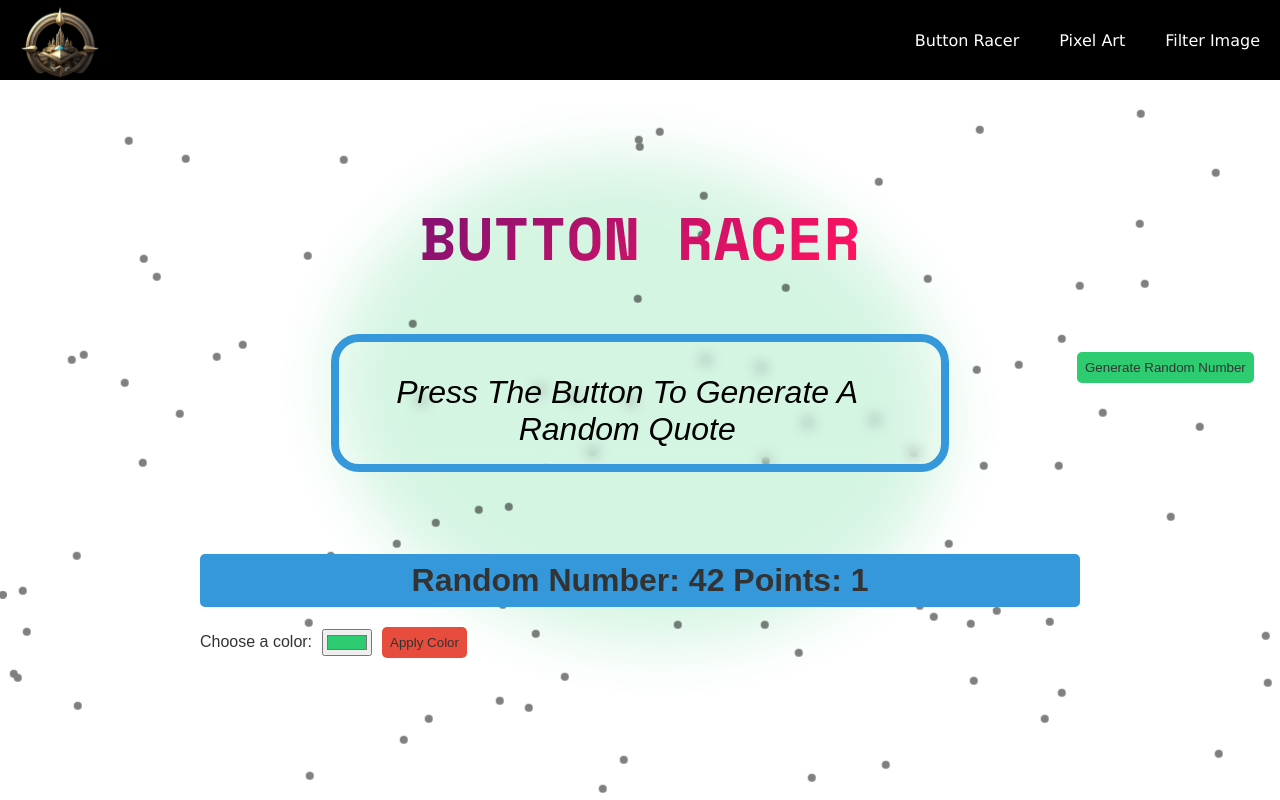
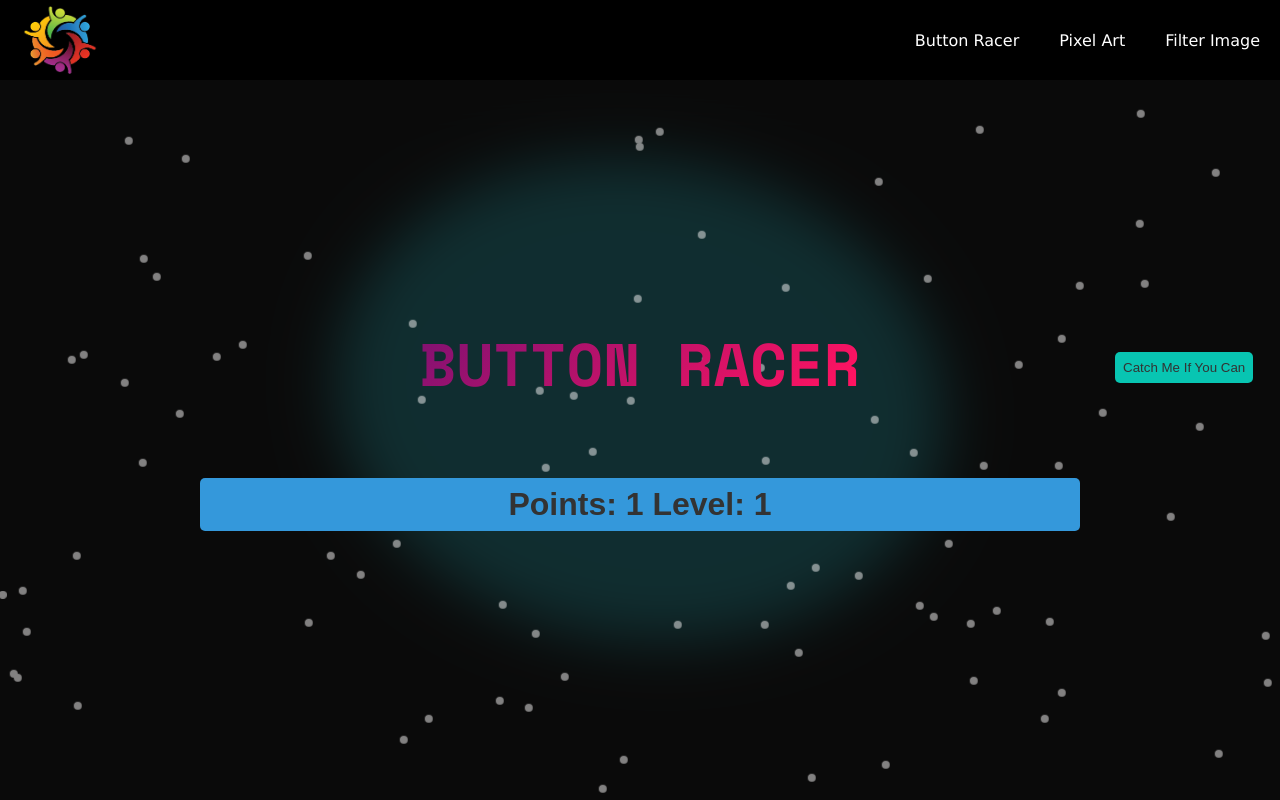
Before and after one commit to GDSC-NMIMS-MPSTME-Mumbai/project-mirage, a Flask app: page / in a window 1280 px wide. Run offline with Flask 3, Linux system fonts and the light colour scheme.

Commit message:
Bug fixes and improvements (#13)
Commit #10: by @naitiklodha

```diff
--- a/static/js/index.js
+++ b/static/js/index.js
@@ -1,84 +1,47 @@
-const randomNumberElement = document.getElementById("random-number");
 const pointsElement = document.getElementById("points"); // Get the new span
-const generateButton = document.getElementById("generate-button");
+const levelElement = document.getElementById("level"); // Get the new span
+const gameButton = document.getElementById("game-button");
 const colorButton = document.getElementById("color-button");
+const containerWidth = document.body.offsetWidth;
+const containerHeight = document.body.offsetHeight;
+const buttonWidth = gameButton.offsetWidth;
+const buttonHeight = gameButton.offsetHeight;
 let points = 0;
+let level = 1;
 let timerId = null;
 let particleNum = 0;
 
-function fetchRandomNumber() {
-	fetch(generateRandomUrl)
-		.then((response) => response.text())
-		.then((data) => {
-			randomNumberElement.innerText = data;
-			moveButton();
-		})
-		.catch((error) => console.error("Error:", error));
+function moveRandom() {
+  const randomX = Math.floor(Math.random() * (containerWidth - buttonWidth));
+  const randomY = Math.floor(Math.random() * (containerHeight - buttonHeight));
+  gameButton.style.top = `${randomY}px`;
+  gameButton.style.left = `${randomX}px`;
 }
 
 function moveButton() {
-	const containerWidth = document.body.offsetWidth;
-	const containerHeight = document.body.offsetHeight;
-	const buttonWidth = generateButton.offsetWidth;
-	const buttonHeight = generateButton.offsetHeight;
-
   const randomX = Math.floor(Math.random() * (containerWidth - buttonWidth));
   const randomY = Math.floor(Math.random() * (containerHeight - buttonHeight));
 
-	generateButton.style.top = `${randomY}px`;
-	generateButton.style.left = `${randomX}px`;
+  gameButton.style.top = `${randomY}px`;
+  gameButton.style.left = `${randomX}px`;
 
   points++;
-	particleNum++;
-
-	pointsElement.innerText = points; // Update the points
-
-	for (let i = 0; i < points * 5; i++) {
-		const particle = document.createElement("div");
-		particle.classList.add("particle");
-		particle.style.left = `${Math.random() * 100}vw`;
-		particle.style.top = `${Math.random() * 100}vh`;
-		particlesContainer.appendChild(particle);
-	}
-
-	if (points === 15 && timerId === null) {
+  if (points % 5 == 0) {
+    level++;
+    if (points === 5 && timerId === null) {
       timerId = setInterval(() => {
-			const randomX = Math.floor(
-				Math.random() * (containerWidth - buttonWidth)
-			);
-			const randomY = Math.floor(
-				Math.random() * (containerHeight - buttonHeight)
-			);
-			changeColor();
-			generateButton.style.top = `${randomY}px`;
-			generateButton.style.left = `${randomX}px`;
-			const randomColor = getRandomColor(); // Get a random color
-			document.getElementById("color-input").value = randomColor; // Set the color input value
-			changeColor();
-		}, 800);
+        moveRandom();
+      }, 4000);
+    } else {
+      clearInterval(timerId);
+      timerId = setInterval(() => {
+        moveRandom();
+      }, (8000 / level));
     }
   }
 
-function getRandomColor() {
-	const r = Math.floor(Math.random() * 256)
-		.toString(16)
-		.padStart(2, "0");
-	const g = Math.floor(Math.random() * 256)
-		.toString(16)
-		.padStart(2, "0");
-	const b = Math.floor(Math.random() * 256)
-		.toString(16)
-		.padStart(2, "0");
-	return `#${r}${g}${b}`;
-}
-
-function changeColor() {
-	const colorInput = document.getElementById("color-input").value;
-
-	if (colorInput) {
-		generateButton.style.backgroundColor = colorInput;
-		colorButton.style.backgroundColor = colorInput;
-	}
+  pointsElement.innerText = points; // Update the points
+  levelElement.innerText = level;
 }
 
 // Create and append particles to the document
@@ -91,57 +54,13 @@ for (let i = 0; i < 100; i++) {
   particlesContainer.appendChild(particle);
 }
 
-fetchRandomNumber();
+moveButton();
 
 //Creating a function change background color randomly on button click
 const button = document.querySelector("#generate-button");
 let background = document.querySelector("body");
 
 let backgroundBlob = document.getElementById("blob");
-
-button.addEventListener("click", () => {
-	let math1 = Math.floor(Math.random() * 256);
-	let math2 = Math.floor(Math.random() * 256);
-	let math3 = Math.floor(Math.random() * 256);
-	let math4 = Math.floor(Math.random() * 256);
-
-	background.style.background = `rgb(${math1}, ${math2}, ${math3}, ${
-		math4 / 255
-	})`;
-
-	// Convert the background color to HSL
-	let [h, s, l] = rgbToHsl(math1, math2, math3);
-
-	// Manually adjust the hue, saturation, and lightness for the blob color
-	let blobHue = h + 0.05; // Shift the hue by   5%
-	let blobSaturation = Math.max(s + 0.2, 0.5); // Increase the saturation by   20%
-	let blobLightness = l - 0.1; // Reduce the lightness by   10%
-
-	// Convert the adjusted HSL values back to RGB
-	let [r, g, b] = hslToRgb(blobHue, blobSaturation, blobLightness);
-
-	// Apply the new blob color
-	backgroundBlob.style.background = `rgba(${r}, ${g}, ${b}, ${math4 / 255})`;
-});
-
-//creating random quote on button click
-let output = document.querySelector("#output");
-let quote = [
-	"The greatest glory in living lies not in never falling, but in rising every time we fall. -Nelson Mandela",
-	'"The way to get started is to quit talking and begin doing."" -Walt Disney',
-	'"Your time is limited, so dont waste it living someone elses life. Dont be trapped by dogma – which is living with the results of other peoples thinking." -Steve Jobs',
-	'"If life were predictable it would cease to be life, and be without flavor." -Eleanor Roosevelt',
-	'"If you set your goals ridiculously high and its a failure, you will fail above everyone elses success." -James Cameron',
-	'"Life is what happens when youre busy making other plans." -John Lennon',
-	'"Spread love everywhere you go. Let no one ever come to you without leaving happier." -Mother Teresa',
-	'"When you reach the end of your rope, tie a knot in it and hang on." -Franklin D. Roosevelt',
-	'"Always remember that you are absolutely unique. Just like everyone else." -Margaret Mead',
-	'"Dont judge each day by the harvest you reap but by the seeds that you plant." -Robert Louis Stevenson',
-];
-button.addEventListener("click", () => {
-	let random_quote = quote[Math.floor(Math.random() * quote.length)];
-	output.innerHTML = random_quote;
-});
 
 let blob = document.getElementById("blob");
 
--- a/static/js/pixel-art.js
+++ b/static/js/pixel-art.js
@@ -4,6 +4,8 @@ const gridSizeSlider = document.getElementById("gridSizeSlider");
 let currentColor = "black";
 let isMouseDown = false;
 let gridSize = 16; // Default grid size
+let download = document.getElementById("downloadBtn");
+download.addEventListener("click", downloadImage);
 
 // Function to create the grid of pixels
 function createPixels(size) {
@@ -62,6 +64,10 @@ gridSizeSlider.addEventListener("input", (event) => {
     gridSizeDisplay.textContent = `${gridSize}x${gridSize}`;
   }
 });
+function downloadImage() {
+  alert("Work in Progress.....")
+
+}
 
 // Event listener for the color selection mode button
 // Event listener for the color selection mode button
--- a/static/styles/index.css
+++ b/static/styles/index.css
@@ -8,6 +8,7 @@ body {
   justify-content: center;
   width: 100%;
   height: 100vh;
+  background: #111;
   font-family: 'Arial', sans-serif;
   position: relative;
 }
@@ -33,7 +34,7 @@ body {
 #blob {
   width: 30em;
   aspect-ratio: 1/1;
-  background-color: #2ecc71;
+  background-color: #2ec1cc;
   position: absolute;
   border-radius: 50%;
   -moz-animation: rotateBlob 10s infinite;
@@ -62,7 +63,7 @@ body::before {
   right: 0;
   bottom: 0;
   left: 0;
-  background: rgba(255, 255, 255, 0.8);
+  background: rgba(9, 9, 9, 0.8);
   z-index: 0;
 }
 
@@ -81,27 +82,12 @@ body::before {
   position: absolute;
   width: 8px;
   height: 8px;
-  background-color: #000;
+  background-color: #fbf9f9;
   border-radius: 50%;
   animation: moveParticle 10s infinite linear;
   transform-origin: center;
 }
 
-#quote-container {
-  margin-bottom: 5rem;
-  outline: 8px solid #3498db;
-  width: 47vw;
-  min-height: 15vh;
-  text-align: center;
-  font-size: 2em;
-  font-weight: lighter;
-  font-style: italic;
-  align-self: center;
-  border-radius: 20px;
-  -webkit-backdrop-filter: blur(7px);
-  backdrop-filter: blur(7px);
-  z-index: 3;
-}
 
 #output {
   margin-top: 2rem;
@@ -155,7 +141,7 @@ h1 {
 }
 
 button {
-  background-color: #2ecc71;
+  background-color: #08c5b2;
 }
 
 label {
@@ -174,7 +160,7 @@ label {
   display: flex;
   align-items: center;
 }
-#generate-button {
+#game-button {
   position: absolute;
   transition: top 0.2s, left 0.2s;
   z-index: 4;
--- /dev/null
+++ b/templates/_navbar.html
@@ -0,0 +1,15 @@
+<nav>
+  <div class="logo">
+    <img
+      src="{{url_for('static', filename='images/logo.png')}}"
+      alt="Logo"
+      height="100px"
+      width="100px"
+    />
+  </div>
+  <ul>
+    <li><a href="/">Button Racer</a></li>
+    <li><a href="/pixel-art">Pixel Art</a></li>
+    <li><a href="/filter">Filter Image</a></li>
+  </ul>
+</nav>
--- a/templates/index.html
+++ b/templates/index.html
@@ -19,57 +19,24 @@
     <div id="blob"></div>
     <div id="blur"></div>
     <div class="particles"></div>
-		<nav>
-			<div class="logo">
-				<img
-					src="{{url_for('static', filename='images/logo.png')}}"
-					alt="Logo"
-					height="100px"
-					width="100px"
-				/>
-			</div>
-			<ul>
-				<li><a href="/">Button Racer</a></li>
-				<li><a href="/pixel-art">Pixel Art</a></li>
-        <li><a href="/filter">Filter Image</a></li>
-			</ul>
-		</nav>
+    {% include "_navbar.html" %}
     <main>
       <h3 class="animate-character" id="hero-text" data-value="Button Racer">
         Button Racer
       </h3>
 
-			<div id="quote-container">
-				<div id="output">Press The Button To Generate A Random Quote</div>
-			</div>
       <h1>
-				Random Number:
-				<span id="random-number"></span>
-				Points: <span id="points">0</span>
-				<!-- New span to display the points -->
+        Points:
+        <span id="points">0</span>
+        Level:
+        <span id="level">1</span>
       </h1>
 
       <div class="controls">
-				<!-- Button to trigger the generation of a random number -->
-				<button id="generate-button" onclick="fetchRandomNumber()">
-					Generate Random Number
+        <button id="game-button" tabindex="-1" onclick="moveButton()">
+          Catch Me If You Can
         </button>
-
-				<!-- Input field to change text and button color -->
-				<div class="color-control">
-					<label for="color-input">Choose a color:</label>
-					<input
-						type="color"
-						id="color-input"
-						placeholder="Enter a color"
-						value="#2ecc71"
-					/>
-					<button id="color-button" onclick="changeColor()">Apply Color</button>
-				</div>
       </div>
     </main>
-		<script>
-			var generateRandomUrl = "{{ url_for('generate') }}";
-		</script>
   </body>
 </html>
--- a/utils/generate.py
+++ b/utils/generate.py
@@ -1,4 +1,6 @@
 import random
+
+# add server-side utilities here
 
 #Utility function to return a random number from 1 to 100
 def generate_random():
```
Also changed, not shown: static/js/fscripts.js (renamed from static/scripts/fscripts.js, +38 -10 lines), static/styles/fstyles.css (+15 -13 lines), static/styles/pixel-art.css (+6 -10 lines), templates/filter.html (+28 -23 lines), templates/pixel-art.html (+9 -16 lines), static/images/logo.png. Lines whose indentation alone changed are shown as unchanged.
